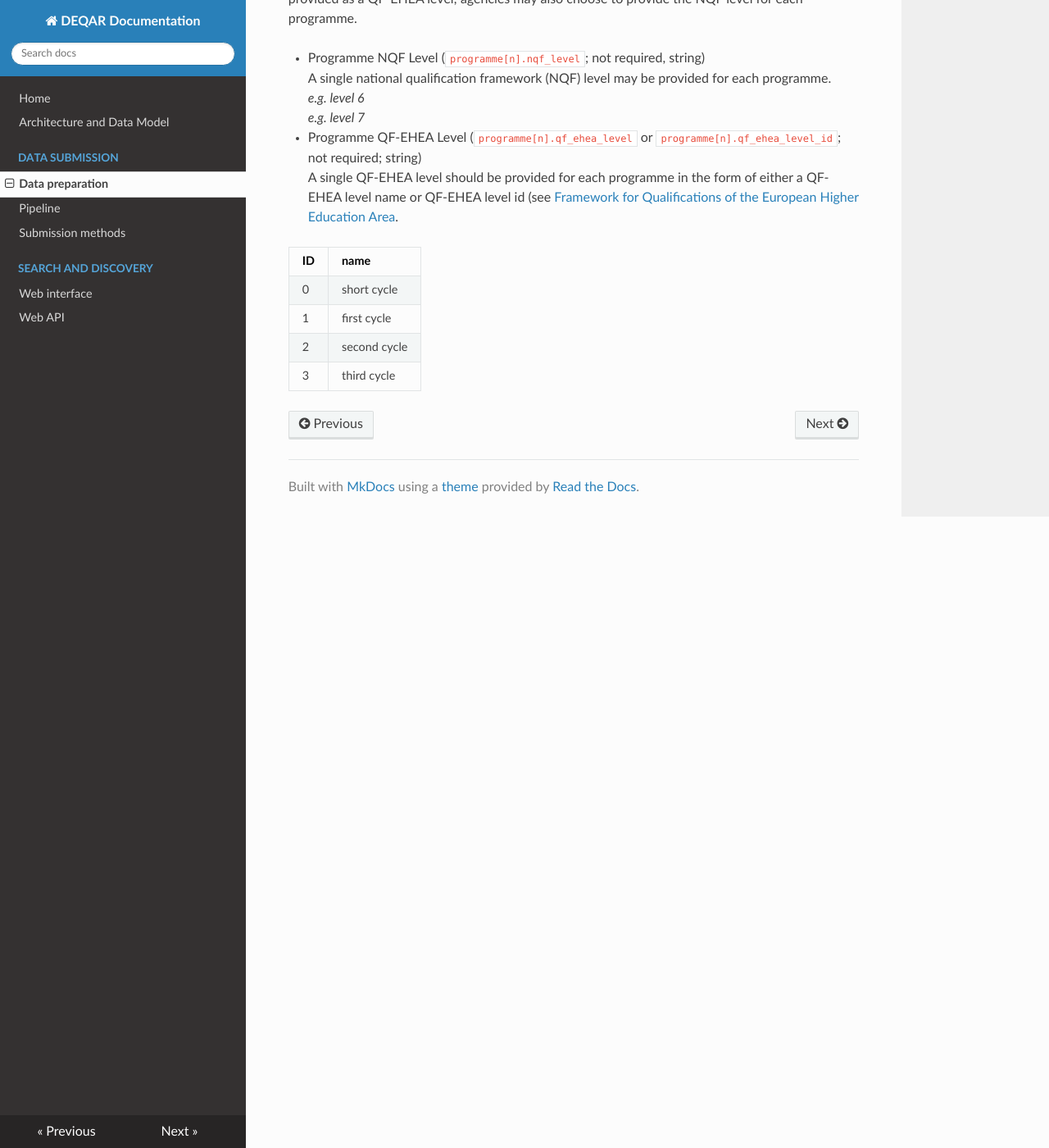
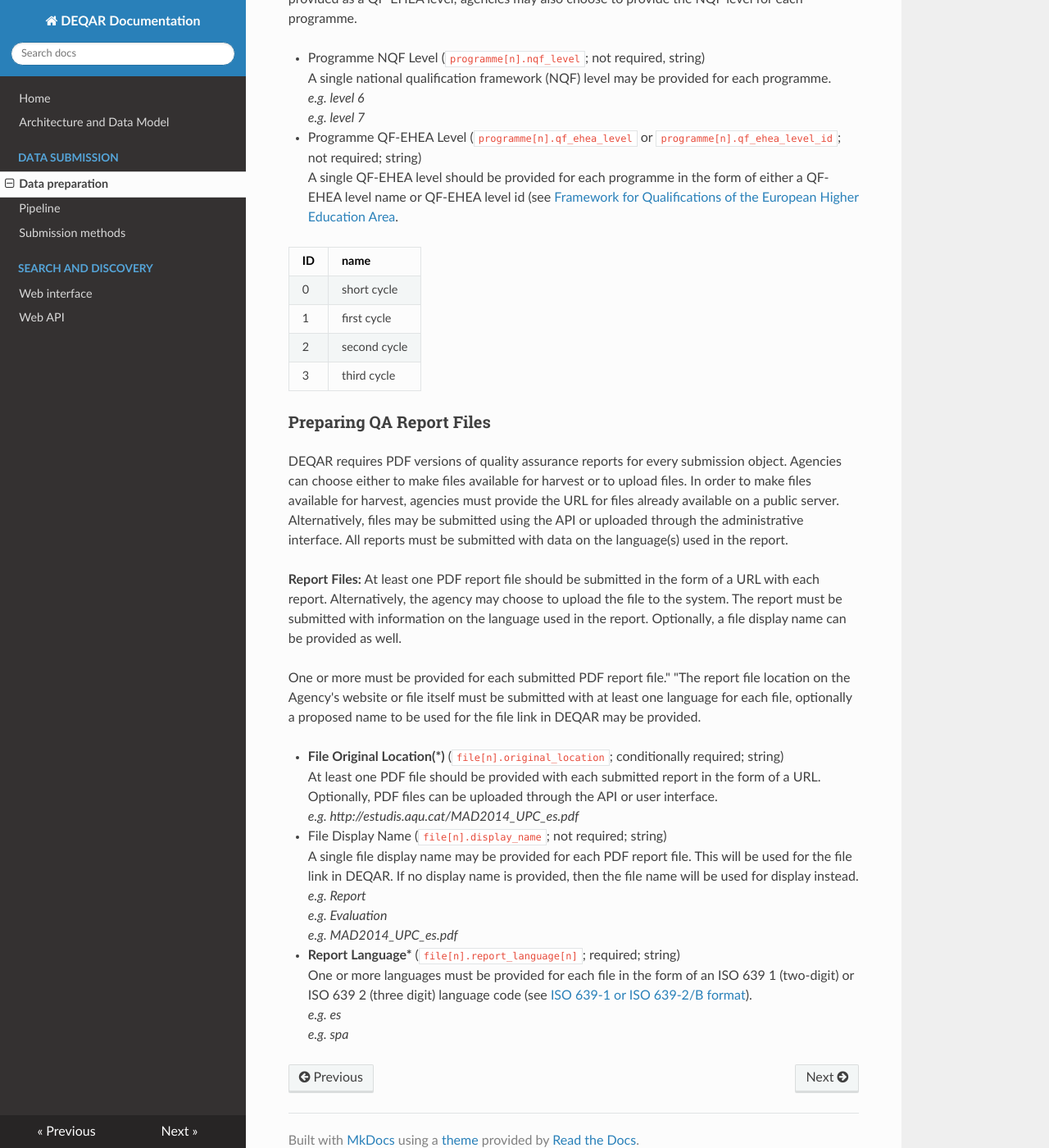
Before and after one commit to EQAR/deqar-docs, an MkDocs documentation site: the page built from docs/submission_object_fields.md, in a window 1280 px wide and 1400 px high, scrolled down 8447 px. Shown: the whole window at 82% size. Built offline with MkDocs 1.6.1, drawn with Linux system fonts in a browser that asks for light colours; nearby versions of some CDN libraries; old or Windows-style settings are respelled for this version of MkDocs.

Commit message:
Update submission_object_fields.md

```diff
--- a/docs/submission_object_fields.md
+++ b/docs/submission_object_fields.md
@@ -227,3 +227,26 @@ A single QF-EHEA level should be provided for each programme in the form of eith
   |1  |first cycle |
   |2  |second cycle|
   |3  |third cycle |
+
+### Preparing QA Report Files
+
+DEQAR requires PDF versions of quality assurance reports for every submission object. Agencies can choose either to make files available for harvest or to upload files. In order to make files available for harvest, agencies must provide the URL for files already available on a public server. Alternatively, files may be submitted using the API or uploaded through the administrative interface. All reports must be submitted with data on the language(s) used in the report.
+
+**Report Files:** At least one PDF report file should be submitted in the form of a URL with each report. Alternatively, the agency may choose to upload the file to the system. The report must be submitted with information on the language used in the report. Optionally, a file display name can be provided as well.
+
+One or more <file.report_language> must be provided for each submitted PDF report file."		"The report file location on the Agency's website or file itself must be submitted with at least one language for each file, optionally a proposed name to be used for the file link in DEQAR may be provided.
+
+- **File Original Location(\*)** (<code>file[n].original_location</code>; conditionally required; string)
+At least one PDF file should be provided with each submitted report in the form of a URL. Optionally, PDF files can be uploaded through the API or user interface.
+*e.g. http://estudis.aqu.cat/MAD2014_UPC_es.pdf*
+
+- File Display Name (<code>file[n].display_name</code>; not required; string)
+A single file display name may be provided for each PDF report file. This will be used for the file link in DEQAR. If no display name is provided, then the file name will be used for display instead.
+*e.g. Report*
+*e.g. Evaluation*
+*e.g. MAD2014_UPC_es.pdf*
+
+- **Report Language\*** (<code>file[n].report_language[n]</code>; required; string)
+One or more languages must be provided for each file in the form of an ISO 639 1 (two-digit) or ISO 639 2 (three digit) language code (see [ISO 639-1 or ISO 639-2/B format](https://en.wikipedia.org/wiki/List_of_ISO_639-1_codes)).
+*e.g. es*
+*e.g. spa*
```
